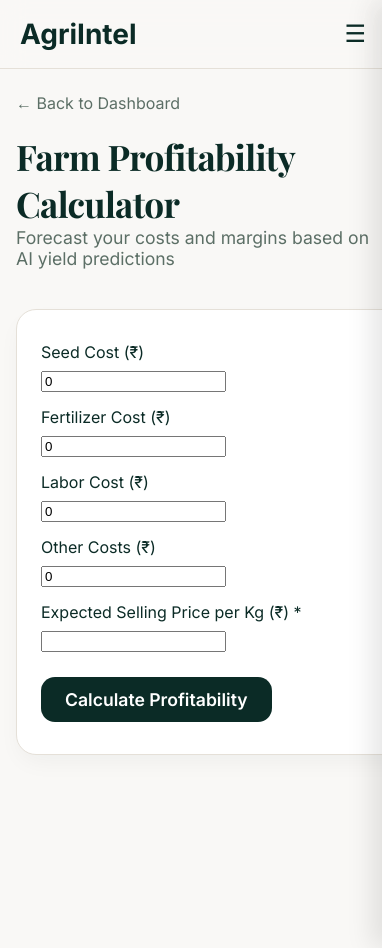
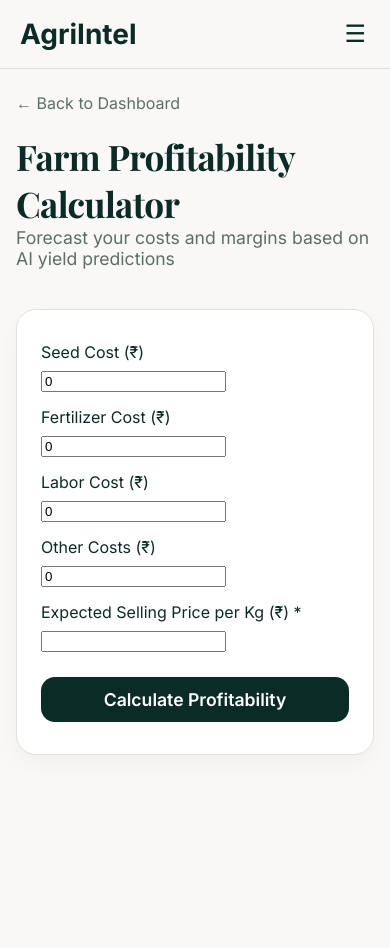
Before and after one commit to chavanatharv24-a11y/AgriIntel, a React (Vite) app in the folder agriintel-frontend/: page /finance in a window 390 px wide. Shown: the top 948 px of the page. After the commit the page ends 844 px from the top, so only its background shows below. Built offline with nearby package versions, Linux system fonts and the light colour scheme; no server answers.

Commit message:
Fix mobile overflow by adding box-sizing and update button widths

```diff
--- a/agriintel-frontend/src/index.css
+++ b/agriintel-frontend/src/index.css
@@ -1,4 +1,8 @@
 @import url('https://fonts.googleapis.com/css2?family=Inter:wght@300;400;500;600;700&family=Playfair+Display:wght@400;500;600;700;800&display=swap');
+
+*, *::before, *::after {
+  box-sizing: border-box;
+}
 
 :root {
   --bg-dark: #F9F8F6;
@@ -988,7 +992,8 @@ body {
   }
 
   .dashboard-header .submit-btn,
-  .dashboard-subheader .submit-btn {
+  .dashboard-subheader .submit-btn,
+  .auth-container .submit-btn {
     width: 100% !important;
     text-align: center;
   }
```
